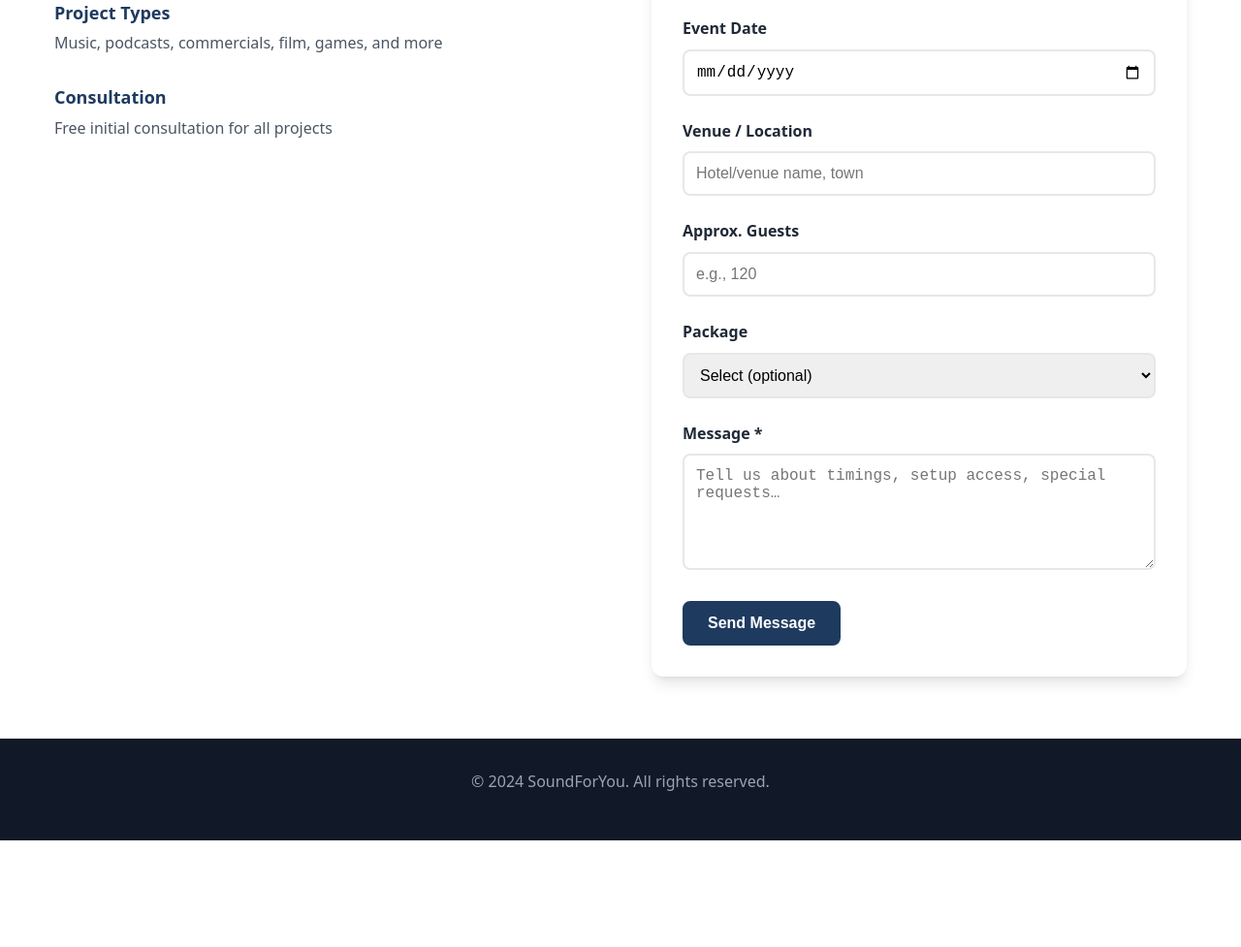
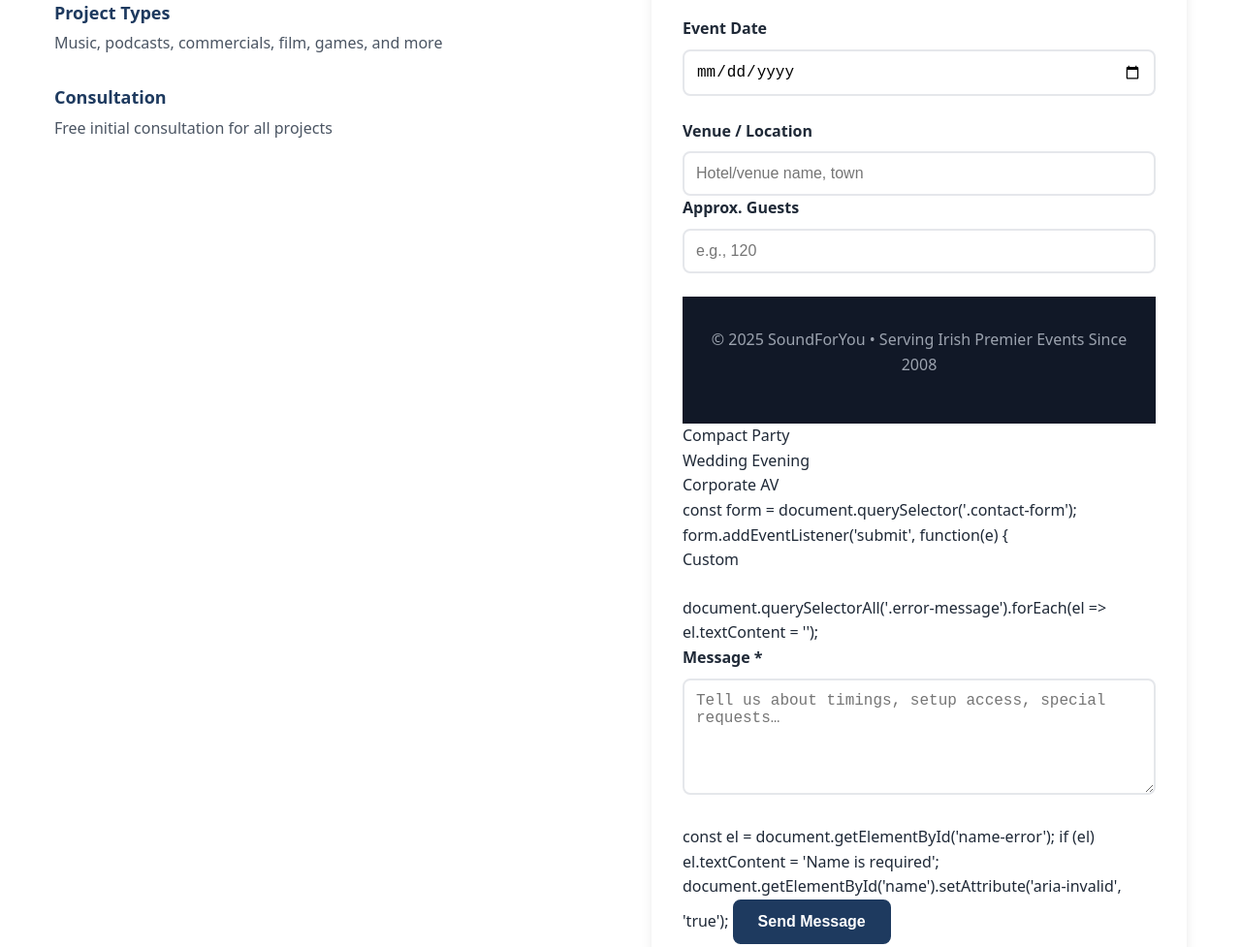
Before and after one commit to DisMurr/soundforyou-site, a plain HTML site: page contact.html in a window 1280 px wide. Shown: the part 551-1528 px from the top of the page at 97% size. Before the commit the page ends 1418 px from the top, so only its background shows below. Drawn offline with Linux system fonts and the light colour scheme.

Commit message:
feat(contact): align with new layout, fix client-side validation, clean URLs, and update footer

```diff
--- a/contact.html
+++ b/contact.html
@@ -1,3 +1,4 @@
+<!DOCTYPE html>
 <!DOCTYPE html>
 <html lang="en">
 <head>
@@ -12,10 +13,10 @@
 <body>
     <header>
         <nav class="nav-container">
-            <div class="nav-brand">
+            <a class="nav-brand" href="/">
                 <img src="/assets/logo.svg" alt="SoundForYou" class="logo">
                 <span class="brand-name">SoundForYou</span>
-            </div>
+            </a>
             <ul class="nav-links">
                 <li><a href="/" class="nav-link">Home</a></li>
                 <li><a href="/services" class="nav-link">Services</a></li>
@@ -23,7 +24,6 @@
             </ul>
         </nav>
     </header>
-
     <main>
         <section class="page-hero">
             <div class="container">
@@ -56,45 +56,48 @@
                             </div>
                         </div>
                     </div>
-
+                    <form class="contact-form" action="/api/contact" method="POST" novalidate>
                     <form class="contact-form" action="/api/contact" method="POST">
   <div class="form-group">
     <label for="name">Name *</label>
+    <span id="name-error" class="error-message" aria-live="polite"></span>
     <input id="name" name="name" required />
   </div>
 
   <div class="form-group">
     <label for="email">Email *</label>
+    <span id="email-error" class="error-message" aria-live="polite"></span>
     <input id="email" name="email" type="email" required />
   </div>
 
   <div class="form-group">
     <label for="event_date">Event Date</label>
+    <span id="message-error" class="error-message" aria-live="polite"></span>
     <input id="event_date" name="event_date" type="date" />
   </div>
 
   <div class="form-group">
     <label for="venue">Venue / Location</label>
     <input id="venue" name="venue" placeholder="Hotel/venue name, town" />
-  </div>
 
   <div class="form-group">
     <label for="audience">Approx. Guests</label>
     <input id="audience" name="audience" inputmode="numeric" placeholder="e.g., 120" />
   </div>
-
-  <div class="form-group">
-    <label for="package">Package</label>
-    <select id="package" name="package">
-      <option value="">Select (optional)</option>
+    <footer>
+        <div class="container">
+            <p>&copy; 2025 SoundForYou • Serving Irish Premier Events Since 2008</p>
+        </div>
+    </footer>
       <option>Compact Party</option>
       <option>Wedding Evening</option>
       <option>Corporate AV</option>
-      <option>Live Sound</option>
+        const form = document.querySelector('.contact-form');
+        form.addEventListener('submit', function(e) {
       <option>Custom</option>
     </select>
   </div>
-
+            document.querySelectorAll('.error-message').forEach(el => el.textContent = '');
   <div class="form-group">
     <label for="message">Message *</label>
     <textarea id="message" name="message" rows="5" required placeholder="Tell us about timings, setup access, special requests…"></textarea>
@@ -104,20 +107,24 @@
   <input type="text" name="company" tabindex="-1" autocomplete="off" style="position:absolute;left:-9999px;opacity:0;"/>
 
   <!-- Turnstile -->
-  <div class="cf-turnstile" data-sitekey="YOUR_TURNSTILE_SITE_KEY" data-theme="light"></div>
+                const el = document.getElementById('name-error'); if (el) el.textContent = 'Name is required';
+                document.getElementById('name').setAttribute('aria-invalid', 'true');
 
   <button type="submit" class="btn btn-primary">Send Message</button>
 </form>
 <script src="https://challenges.cloudflare.com/turnstile/v0/api.js" defer></script>
-                </div>
+                const el = document.getElementById('email-error'); if (el) el.textContent = 'Email is required';
+                document.getElementById('email').setAttribute('aria-invalid', 'true');
             </div>
         </section>
-    </main>
+                const el = document.getElementById('email-error'); if (el) el.textContent = 'Please enter a valid email';
+                document.getElementById('email').setAttribute('aria-invalid', 'true');
 
     <footer>
         <div class="container">
             <p>&copy; 2024 SoundForYou. All rights reserved.</p>
-        </div>
+                const el = document.getElementById('message-error'); if (el) el.textContent = 'Message is required';
+                document.getElementById('message').setAttribute('aria-invalid', 'true');
     </footer>
 
     <script>
```
